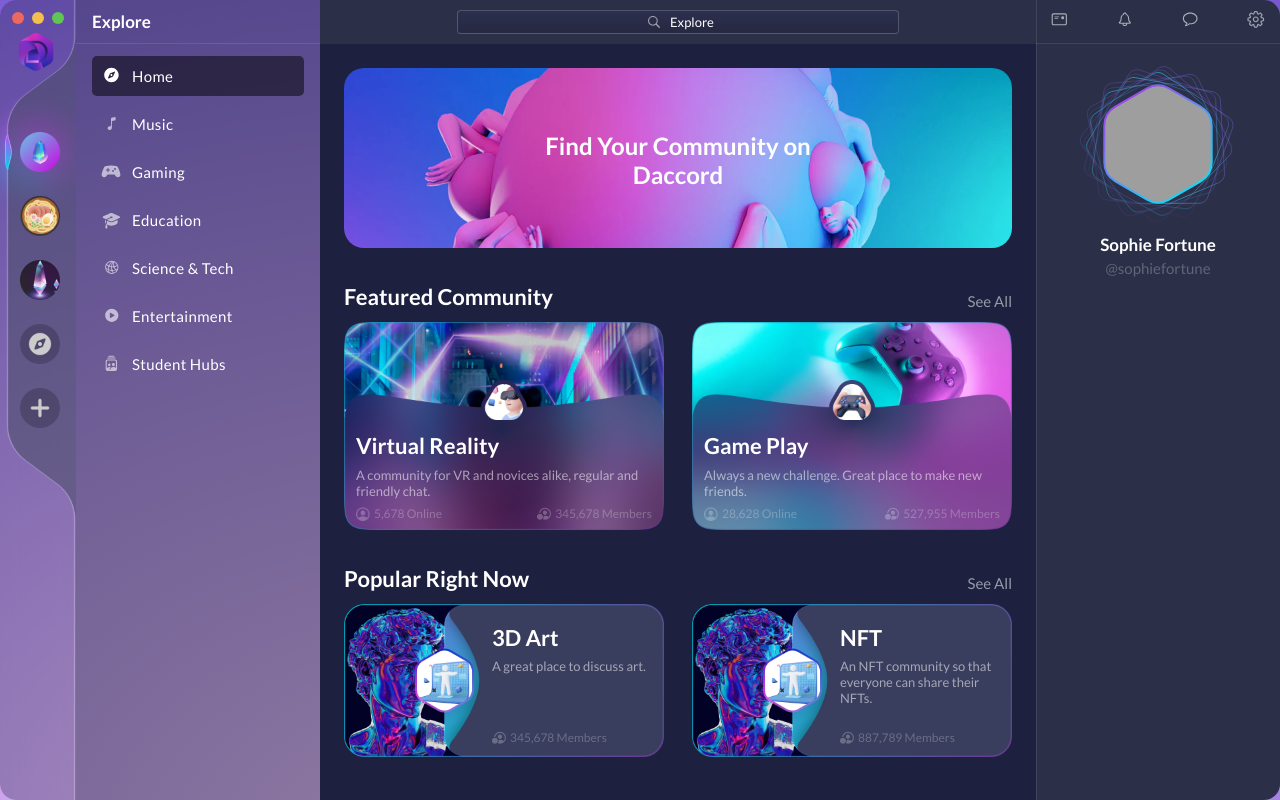
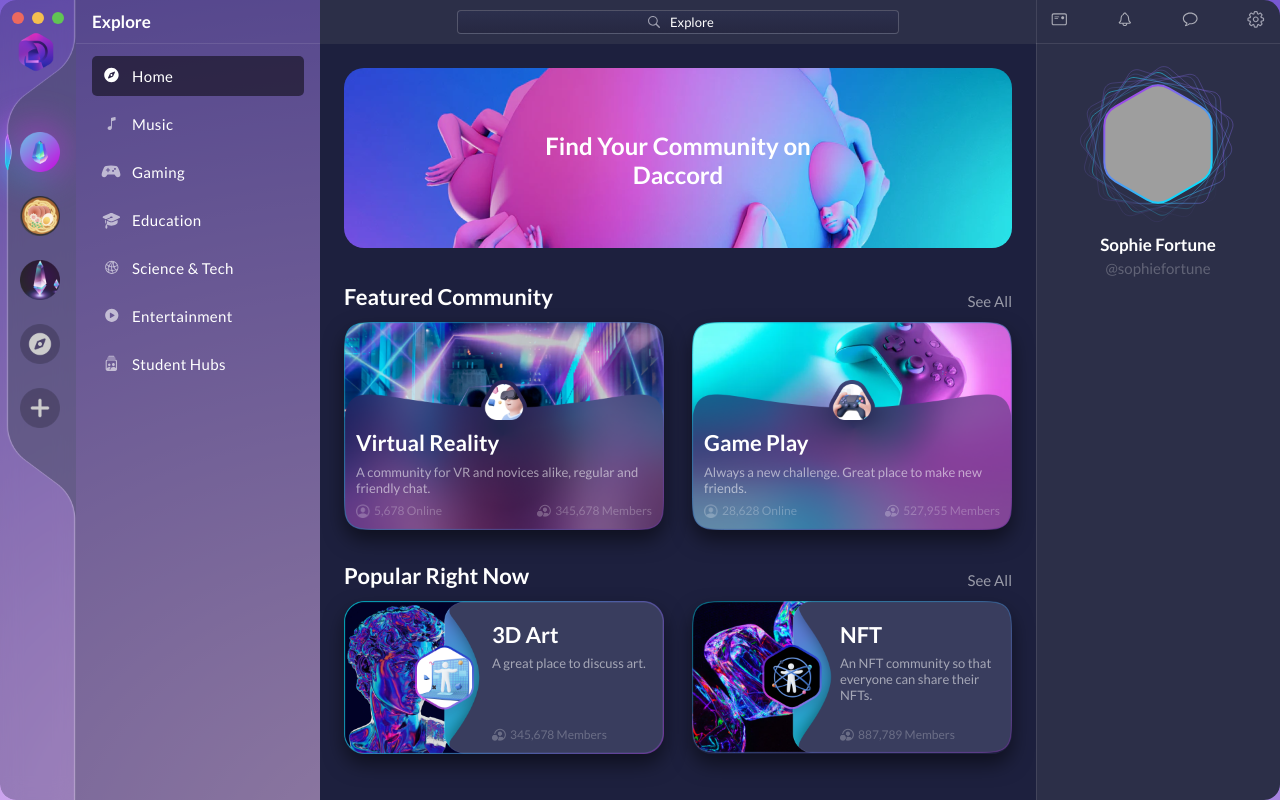
Before and after one commit to ViniciusCavalcanteSantos/daccord, a Next.js app: page / in a window 1280 px wide. Built offline with nearby package versions, Linux system fonts and the light colour scheme; grey boxes are pictures that could not be loaded.

Commit message:
Style: fix the style of the cards

```diff
--- a/src/components/Cards.tsx
+++ b/src/components/Cards.tsx
@@ -6,7 +6,7 @@ import styled from "styled-components"
 import FeaturedCard1 from "@/assets/featured-card-1.png"
 import FeaturedCard2 from "@/assets/featured-card-2.png"
 import PopularCard1 from "@/assets/popular-card-1.png"
-import PopularCard2 from "@/assets/popular-card-1.png"
+import PopularCard2 from "@/assets/popular-card-2.png"
 import MemberIcon from "@/assets/member.png"
 import MemberIconOnline from "@/assets/member-online.png"
 
@@ -46,7 +46,10 @@ const CardWrapper = styled.div`
 `
 
 const CardHorizontal = styled.div`
+  display: flex;
   position: relative;
+  border-radius: 20px;
+  box-shadow: 0px 10px 20px 0px rgba(0, 0, 0, 0.50);
 
   img {
     user-select: none;
@@ -71,7 +74,10 @@ const CardHorizontal = styled.div`
 `
 
 const CardVertical = styled.div`
+  display: flex;
   position: relative;
+  border-radius: 20px;
+  box-shadow: 0px 10px 20px 0px rgba(0, 0, 0, 0.50);
 
   img {
     user-select: none;
```
